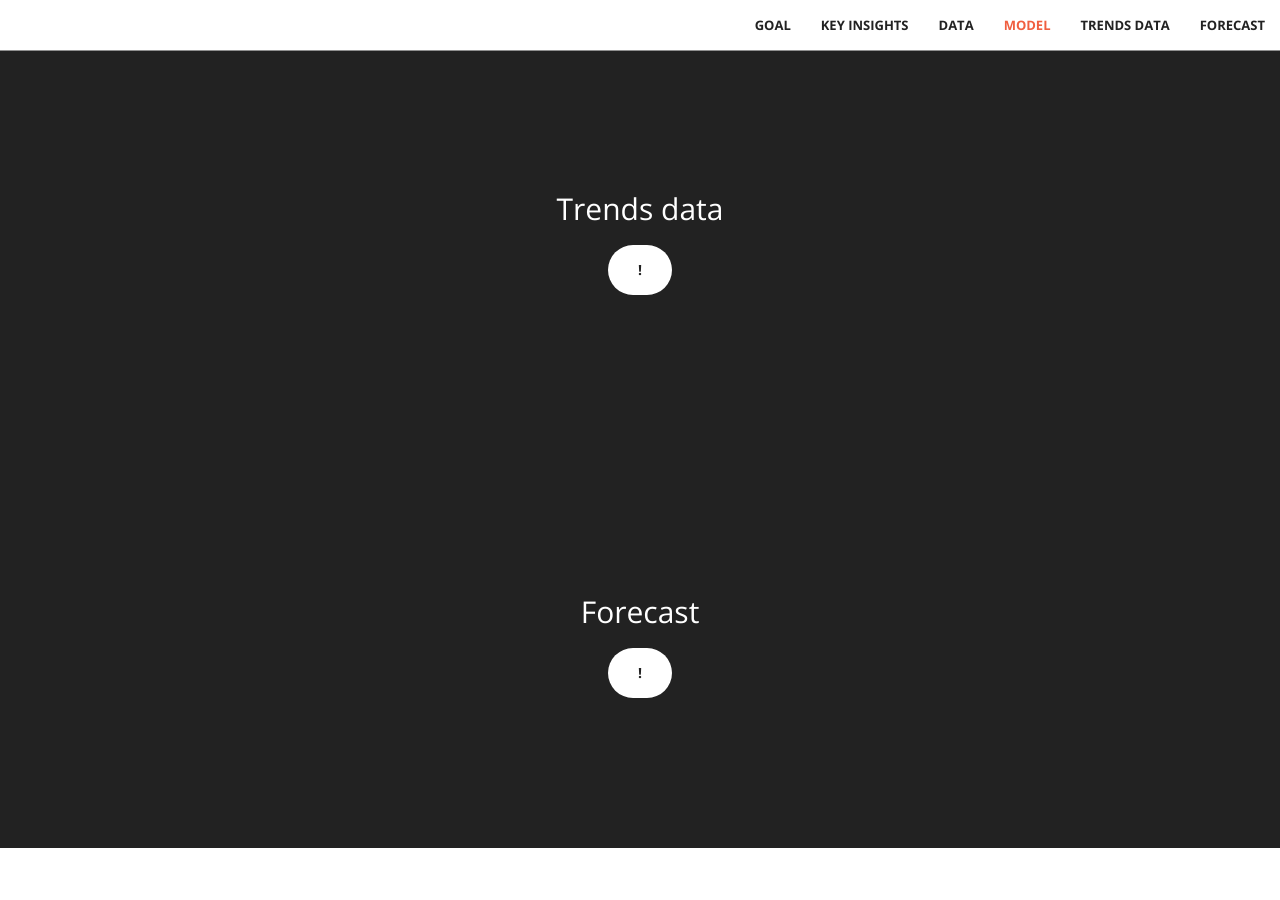
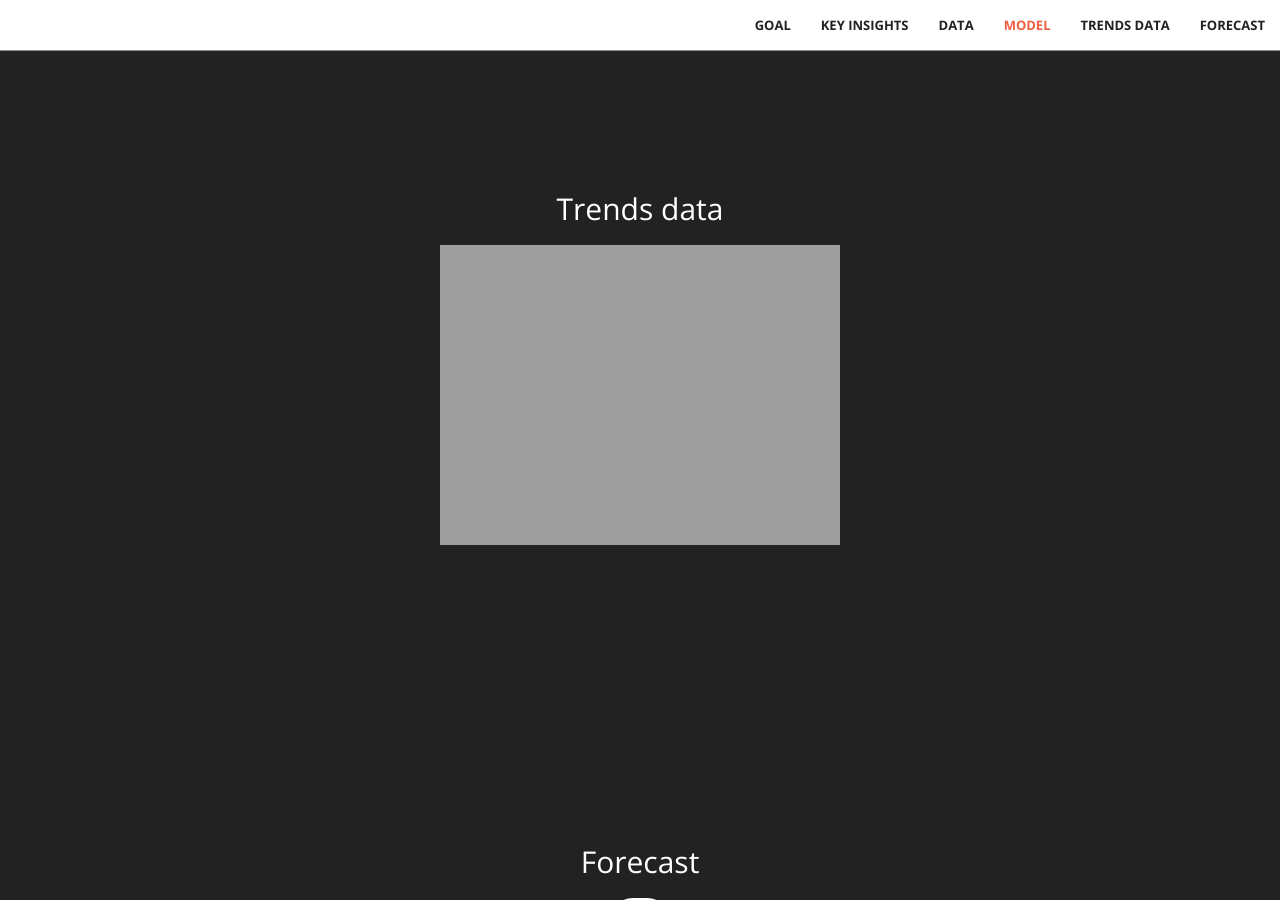
Before and after one commit to Laragervaise/forecasting-stock-volatility, a Jekyll site: the page built from index.html, in a window 1280 px wide and 900 px high, scrolled down 2593 px. Built offline with Jekyll 4.4.1, drawn with Linux system fonts in a browser that asks for light colours.

Commit message:
Update trends.html

```diff
--- a/_includes/trends.html
+++ b/_includes/trends.html
@@ -3,7 +3,7 @@
       <div class="container text-center">
           <div class="call-to-action">
               <h2>Trends data</h2>
-              <a href="#" class="btn btn-default btn-xl wow tada">!</a>
+              <img src="../img/trends.png alt="trends plot">
           </div>
       </div>
     </section>
```
